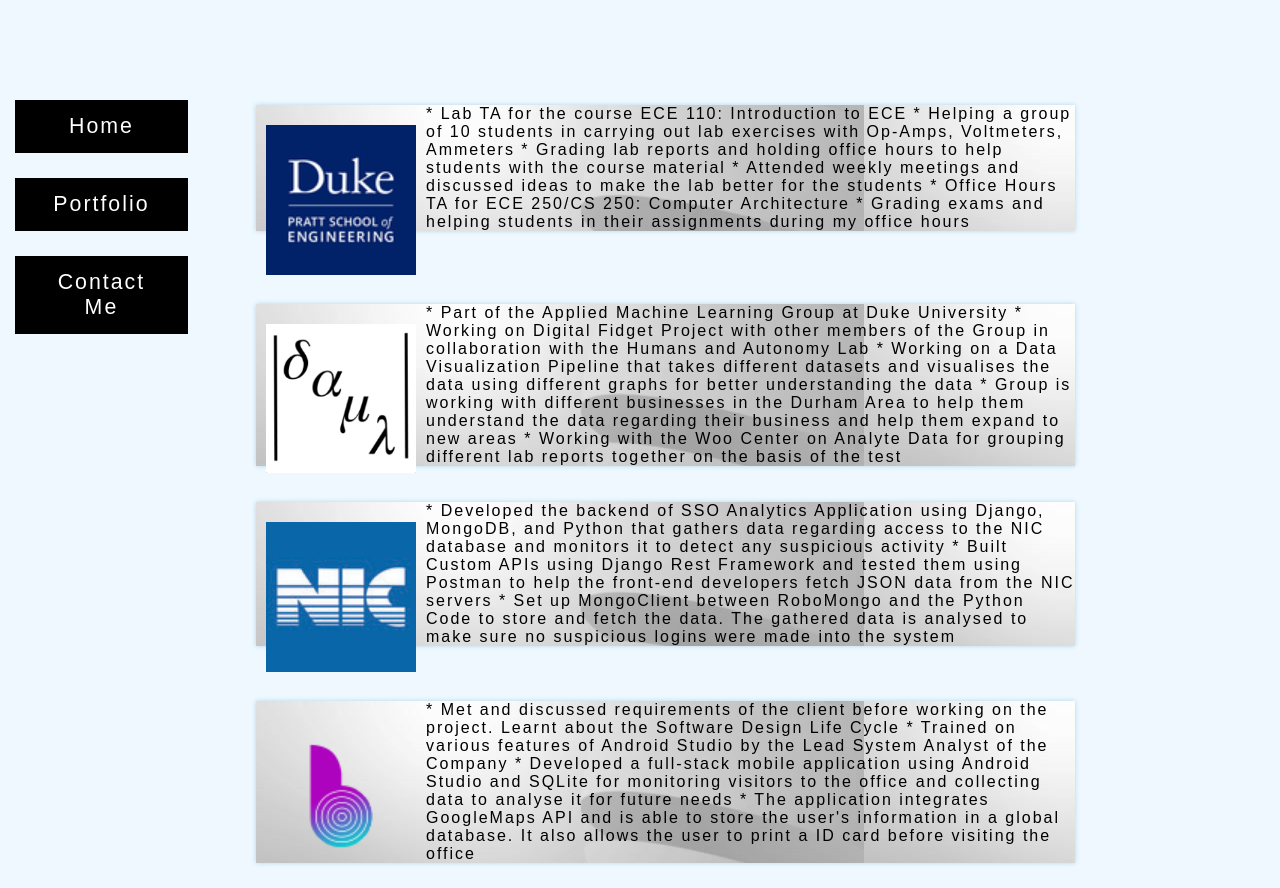
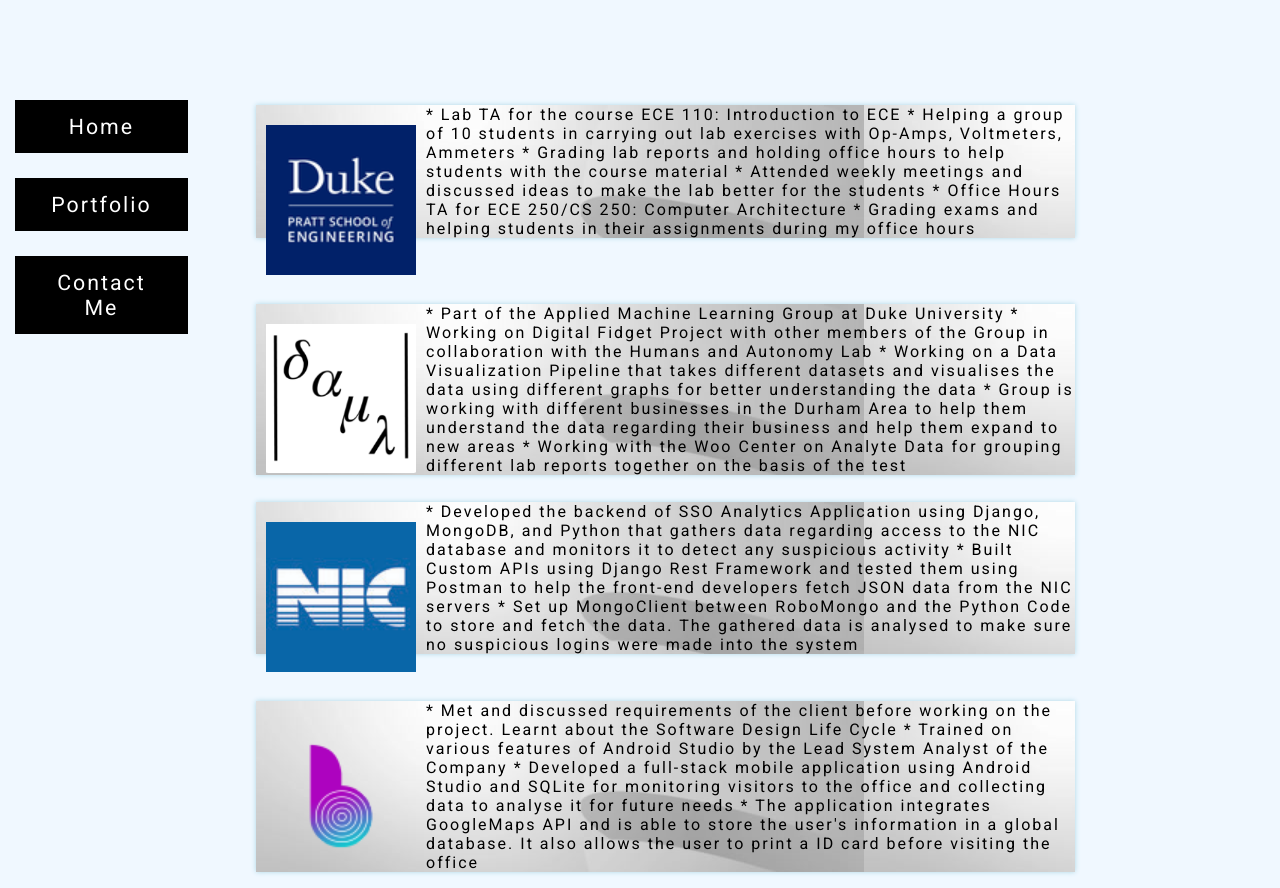
Before and after one commit to himanshukj17122000/portfolio, a plain HTML site: page portfolio.html in a window 1280 px wide. Shown: the top 888 px of the page. Drawn offline with Linux system fonts and the light colour scheme; a script that the page names is missing.

Commit message:
changed the font

```diff
--- a/portfolio.html
+++ b/portfolio.html
@@ -15,7 +15,6 @@
           style="
             text-decoration: none;
             color: red;
-            font-style: italic;
             font-family: Cambria, Cochin, Georgia, Times, 'Times New Roman',
               serif;
           "
--- a/style.css
+++ b/style.css
@@ -1,3 +1,4 @@
+@import url("https://fonts.googleapis.com/css?family=Roboto");
 html,
 body,
 h1,
@@ -12,6 +13,7 @@ ul {
   font-family: Arial;
   color: black;
   letter-spacing: 2px;
+  font-family: "Roboto", sans-serif;
 }
 #particles-js {
   height: 100%;
```
Also changed, not shown: contact.html (+0 -1 lines), index.html (+1 -1 lines), images/icon.png (added).
